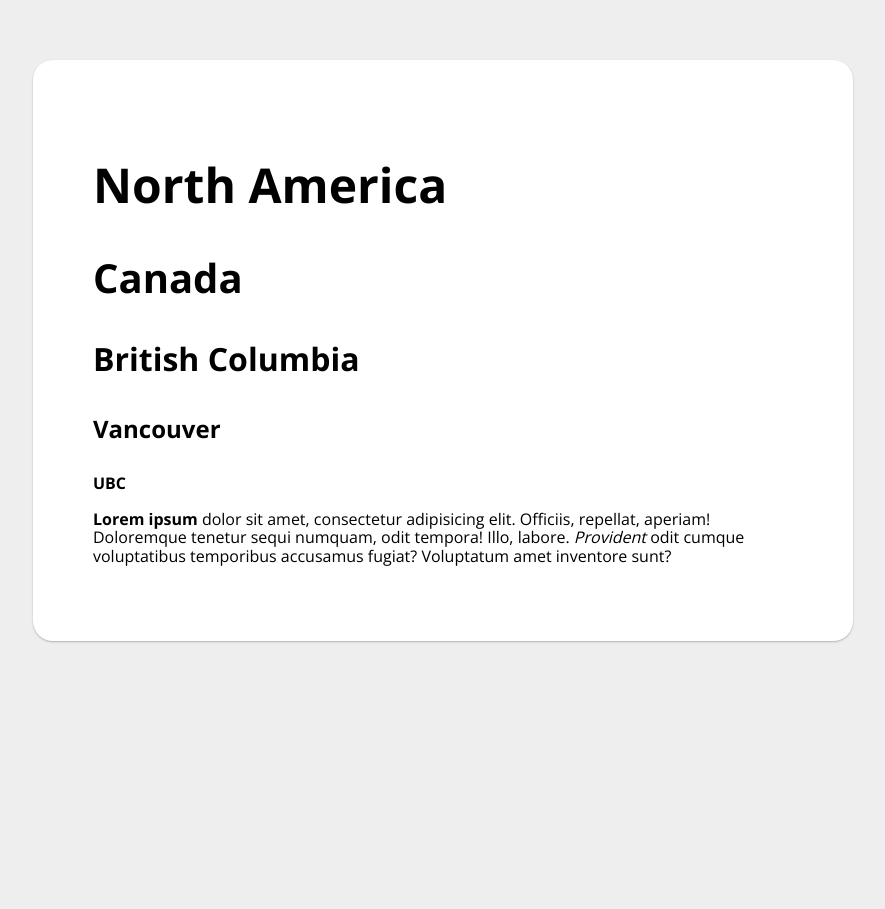
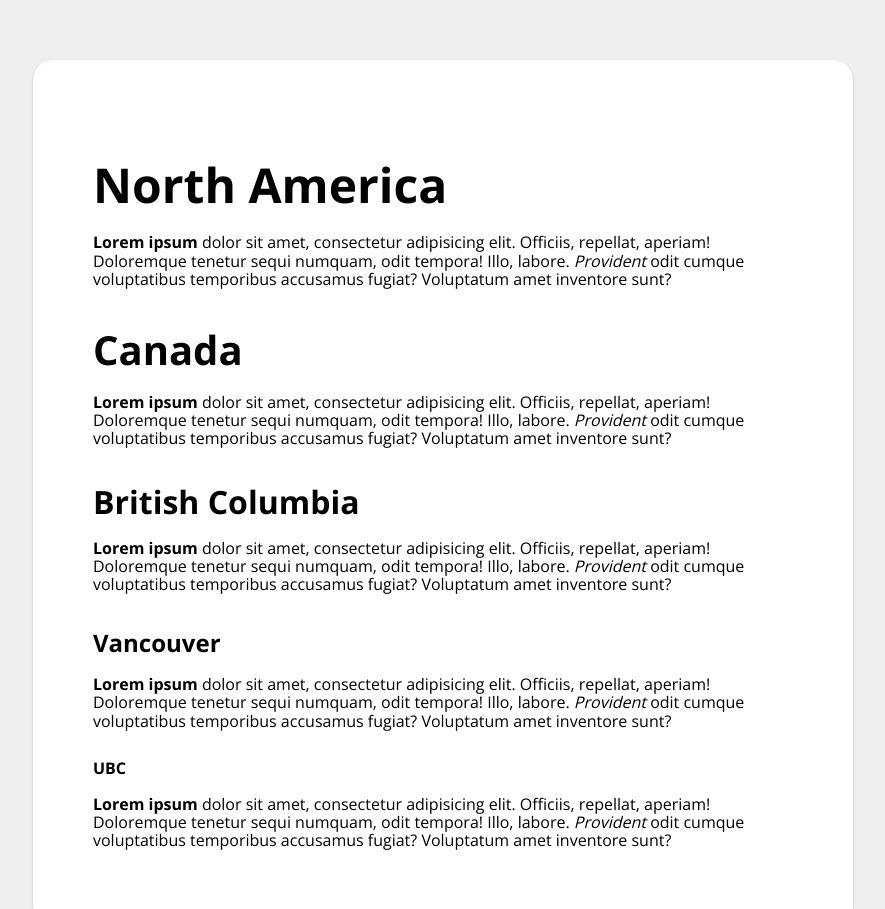
Before and after one commit to KevinGao2201/first_html_project, a plain HTML site: page index.html in a window 1280 px wide. Shown: the top 909 px of the page, without its empty margins (197-1082 px from the left). Before the commit the page ends 800 px from the top, so only its background shows below. Drawn offline with nearby package versions, Linux system fonts and the light colour scheme.

Commit message:
add texts under all titles

```diff
--- a/index.html
+++ b/index.html
@@ -10,10 +10,12 @@
 <body>
     <div id="first" class="wraper">
         <div class="content">
-        <h1>North America</h1>
-        <h2>Canada</h2>
+        <h1>North America</h1><p><strong>Lorem ipsum</strong> dolor sit amet, consectetur adipisicing elit. Officiis, repellat, aperiam! Doloremque tenetur sequi numquam, odit tempora! Illo, labore. <em>Provident</em> odit cumque voluptatibus temporibus accusamus fugiat? Voluptatum amet inventore sunt?</p>
+        <h2>Canada</h2><p><strong>Lorem ipsum</strong> dolor sit amet, consectetur adipisicing elit. Officiis, repellat, aperiam! Doloremque tenetur sequi numquam, odit tempora! Illo, labore. <em>Provident</em> odit cumque voluptatibus temporibus accusamus fugiat? Voluptatum amet inventore sunt?</p>
         <h3>British  Columbia</h3>
+        <p><strong>Lorem ipsum</strong> dolor sit amet, consectetur adipisicing elit. Officiis, repellat, aperiam! Doloremque tenetur sequi numquam, odit tempora! Illo, labore. <em>Provident</em> odit cumque voluptatibus temporibus accusamus fugiat? Voluptatum amet inventore sunt?</p>
         <h4>Vancouver</h4>
+        <p><strong>Lorem ipsum</strong> dolor sit amet, consectetur adipisicing elit. Officiis, repellat, aperiam! Doloremque tenetur sequi numquam, odit tempora! Illo, labore. <em>Provident</em> odit cumque voluptatibus temporibus accusamus fugiat? Voluptatum amet inventore sunt?</p>
         <h5>UBC</h5>
         <p><strong>Lorem ipsum</strong> dolor sit amet, consectetur adipisicing elit. Officiis, repellat, aperiam! Doloremque tenetur sequi numquam, odit tempora! Illo, labore. <em>Provident</em> odit cumque voluptatibus temporibus accusamus fugiat? Voluptatum amet inventore sunt?</p>
         </div>
```
